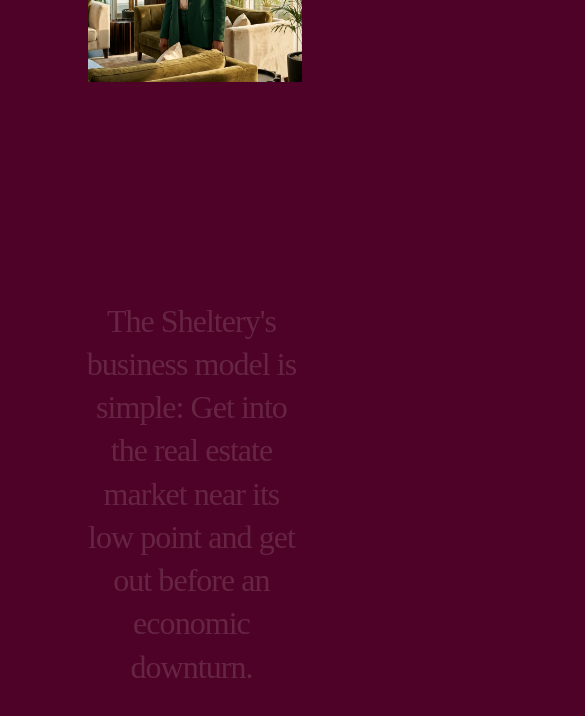
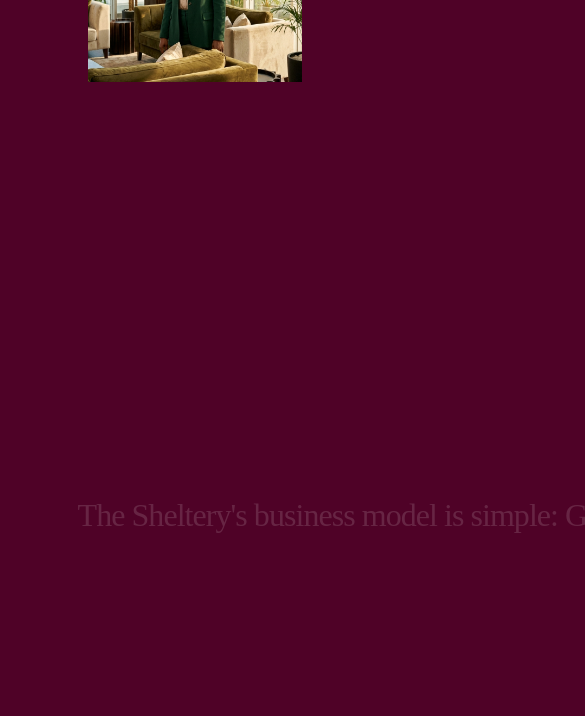
Before and after one commit to Digital-Tech-Scribe/Sheltery_App, a React (Vite) app: page / in a window 390 px wide. Shown: the part 2008-2724 px from the top of the page, 585 px wide, since content can reach past the window. Built offline with nearby package versions, Linux system fonts and the light colour scheme.

Commit message:
fix: implement character liquid fill reveal and section overlap animation

```diff
--- a/src/components/Properties/Properties.css
+++ b/src/components/Properties/Properties.css
@@ -1,6 +1,8 @@
 .properties {
   position: relative;
-  padding: 0 0 210rem;
+  z-index: 10;
+  background: var(--c4);
+  padding: 80rem 0 210rem;
 }
 
 .properties-heading {
--- a/src/components/Slogan/Slogan.css
+++ b/src/components/Slogan/Slogan.css
@@ -6,7 +6,8 @@
   justify-content: center;
   position: relative;
   background: var(--c4);
-  margin: 0 0 40rem;
+  z-index: 1;
+  margin: 0;
 }
 
 .slogan-container {
@@ -26,17 +27,17 @@
   margin: 0;
 }
 
-.slogan-word {
-  display: inline-block;
+.slogan-char {
+  display: inline;
   color: rgba(242, 241, 237, 0.15);
-  transition: color 0.15s ease-out;
+  transition: color 0.08s ease-out;
   white-space: pre-wrap;
+  will-change: color;
 }
 
 @media screen and (max-width: 1023px) {
   .slogan-section {
-    min-height: 75vh;
-    margin-bottom: 24px;
+    min-height: 80vh;
   }
 
   .slogan-container {
--- a/src/components/Slogan/Slogan.tsx
+++ b/src/components/Slogan/Slogan.tsx
@@ -8,32 +8,35 @@ const SLOGAN_TEXT =
 
 export function Slogan() {
   const sectionRef = useRef<HTMLElement>(null);
-  const words = SLOGAN_TEXT.split(" ");
+  const chars = SLOGAN_TEXT.split("");
 
   useEffect(() => {
     gsap.registerPlugin(ScrollTrigger);
 
     const ctx = gsap.context(() => {
-      const wordElements = sectionRef.current?.querySelectorAll(".slogan-word");
-      if (!wordElements || wordElements.length === 0) return;
+      const charElements = sectionRef.current?.querySelectorAll(".slogan-char");
+      if (!charElements || charElements.length === 0) return;
 
-      gsap.set(wordElements, { color: "rgba(242, 241, 237, 0.15)" });
+      gsap.set(charElements, { color: "rgba(242, 241, 237, 0.15)" });
 
       const tl = gsap.timeline({
         scrollTrigger: {
           trigger: sectionRef.current,
           start: "top top",
-          end: "+=120%",
+          end: "+=140%",
           pin: true,
-          scrub: 0.5,
+          scrub: 0.3,
           anticipatePin: 1,
         },
       });
 
-      tl.to(wordElements, {
+      tl.to(charElements, {
         color: "#FFFFFF",
-        stagger: 0.1,
-        ease: "power1.inOut",
+        stagger: {
+          amount: 1,
+          ease: "none",
+        },
+        ease: "none",
       });
     }, sectionRef);
 
@@ -44,9 +47,9 @@ export function Slogan() {
     <section className="slogan-section" ref={sectionRef}>
       <div className="slogan-container">
         <p className="slogan-text">
-          {words.map((word, index) => (
-            <span key={`${word}-${index}`} className="slogan-word">
-              {word}{" "}
+          {chars.map((char, index) => (
+            <span key={index} className="slogan-char">
+              {char === " " ? "\u00A0" : char}
             </span>
           ))}
         </p>
```
Also changed, not shown: 1 other file (tests, documents, lock files or other folders).
